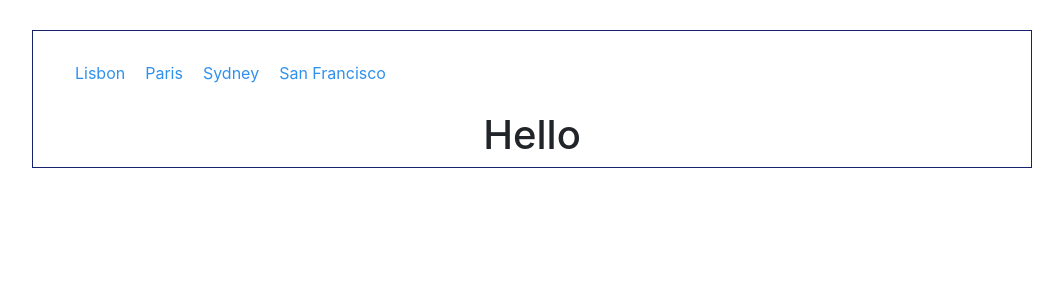
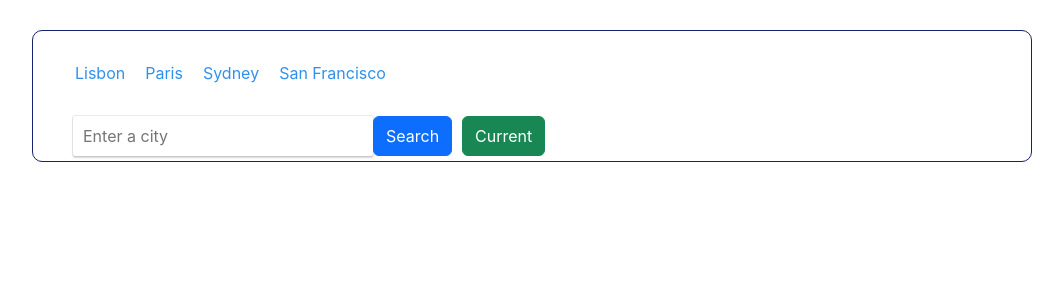
Before and after one commit to MarianaTellezR/demo-weather-react-app, a React (Create React App) app: page / in a window 1280 px wide. Shown: the top 300 px of the page, without its empty margins (108-1171 px from the left). Built offline with nearby package versions, Linux system fonts and the light colour scheme.

Commit message:
Created Search Form

```diff
--- a/src/App.css
+++ b/src/App.css
@@ -8,4 +8,5 @@
 
 .App .container-weather-app {
   border: 1px solid rgb(22, 34, 107);
+  border-radius: 10px;
 }
--- /dev/null
+++ b/src/WeatherSearch.css
@@ -0,0 +1,24 @@
+.WeatherSearch .get-current-info {
+  display: flex;
+}
+
+.WeatherSearch .get-current-info form {
+  margin: 5px;
+  display: flex;
+  flex-direction: row;
+  justify-content: center;
+  margin-left: 40px;
+}
+
+.WeatherSearch .get-current-info .input-search {
+  border-radius: 2px;
+  border: none;
+  box-shadow: 0 2px 2px 0 rgba(0, 0, 0, 0.16), 0 0 0 1px rgba(0, 0, 0, 0.08);
+  height: 40px;
+  padding: 10px;
+  width: 300px;
+}
+
+.WeatherSearch .get-current-info .current {
+  margin: 5px;
+}
--- a/src/WeatherSearch.js
+++ b/src/WeatherSearch.js
@@ -1,5 +1,23 @@
 import React from "react";
+import "./WeatherSearch.css";
 
 export default function WeatherSearch() {
-    return(<h1>Hello</h1>)
+  return (
+    <div className="WeatherSearch">
+      <div className="get-current-info">
+        <form>
+          <input
+            type="search"
+            placeholder="Enter a city"
+            autoComplete="off"
+            className="input-search"
+          />
+          <button type="submit" className="btn btn-primary search">
+            Search
+          </button>
+        </form>
+        <button className="btn btn-success current">Current</button>
+      </div>
+    </div>
+  );
 }
```
